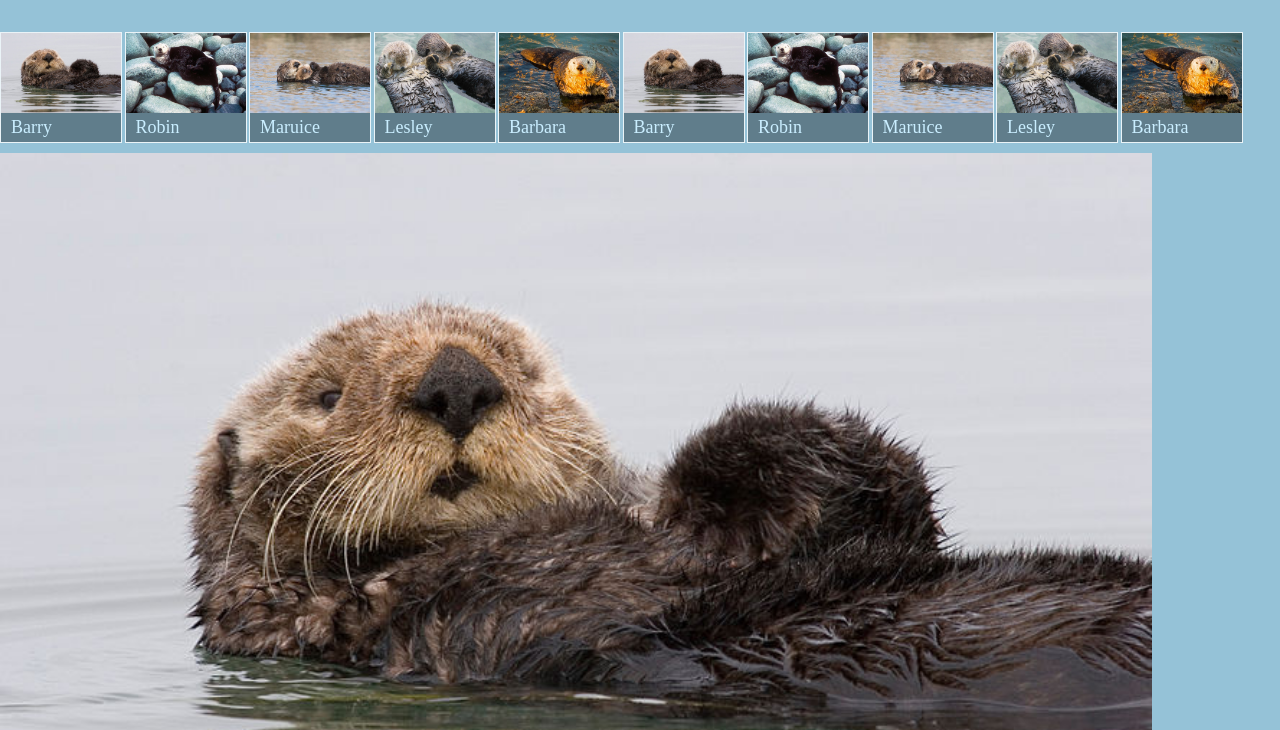
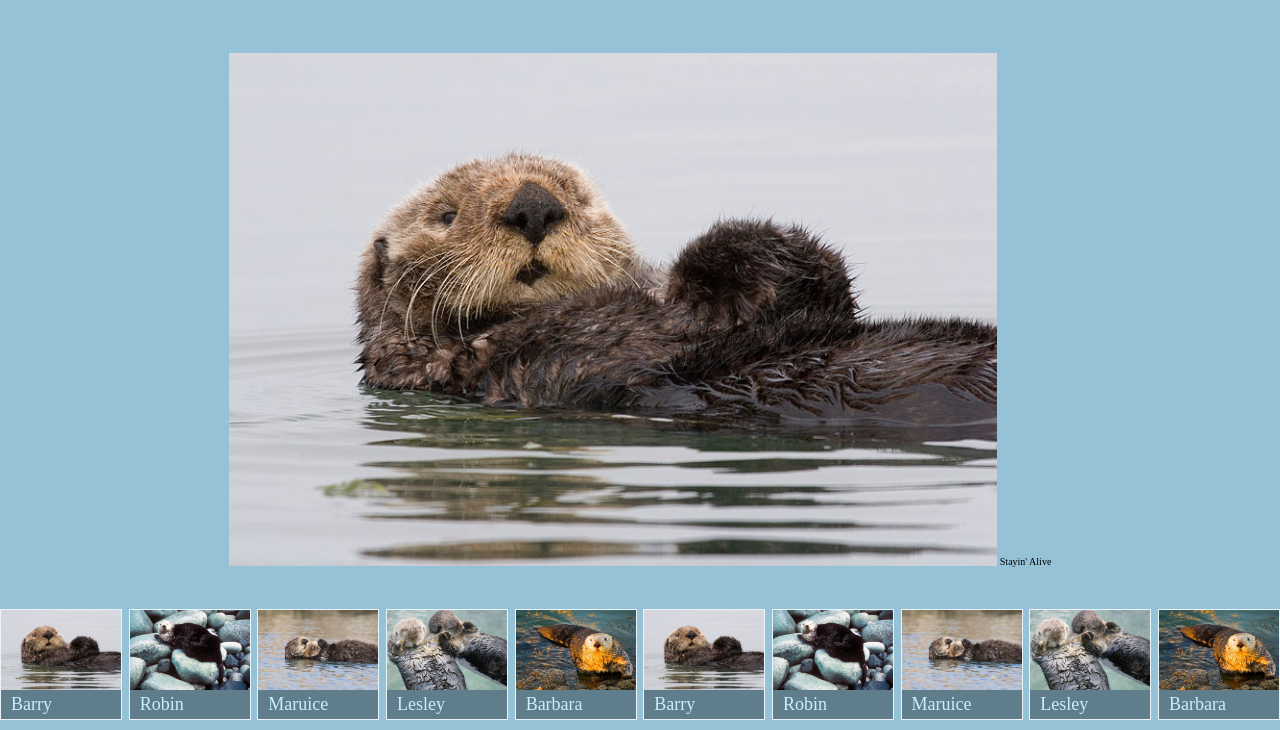
Before and after one commit to aqm1970/front-end-dev-book, a plain HTML site: page ottergram/index.html in a window 1280 px wide. Shown: the part 70-800 px from the top of the page. Drawn offline with nearby package versions, Linux system fonts and the light colour scheme.

Commit message:
Added flexbox

```diff
--- a/ottergram/index.html
+++ b/ottergram/index.html
@@ -9,9 +9,10 @@
 </head>
 
 <body>
-  <header>
+  <header class="main-header">
     <h1 class="logo-text">ottergram</h1>
   </header>
+  <main class="main-content">
     <ul class="thumbnail-list">
       <li class="thumbnail-item">
         <a href="#">
@@ -76,9 +77,13 @@
     </ul>
 
     <div class="detail-image-container">
+      <div class="detail-image-frame">
         <img class="detail-image" src="img/otter1.jpg" alt="">
         <span class="detail-image-title">Stayin' Alive</span>
       </div>
+    </div>
+  </main>
 
 </body>
+
 </html>
--- a/ottergram/stylesheets/styles.css
+++ b/ottergram/stylesheets/styles.css
@@ -9,13 +9,24 @@
   font-style: normal;
 }
 
+html, body {
+  height: 100%;
+}
+
 body {
+  display: flex;
+  flex-direction: column;
+
   font-size: 10px;
   background: rgb(149, 194, 215);
 }
 
 a {
   text-decoration: none;
+}
+
+.main-header {
+  flex: 0 1 auto;
 }
 
 .logo-text {
@@ -27,18 +38,25 @@ a {
   font-size: 37px;
 }
 
-.thumbnail-item + .thumbnail-item {
-  margin-top: 10px;
+.main-content {
+  flex: 1 1 auto;
+  display: flex;
+  flex-direction: column;
 }
 
 .thumbnail-item {
   display: inline-block;
-  width: 120px;
+  min-width: 120px;
+  max-width: 120px;
   border: 1px solid rgb(100%, 100%, 100%);
   border: 1px solid rgba(100%, 100%, 100%, 0.8);
 }
 
 .thumbnail-list {
+  flex: 0 1 auto;
+  order: 2;
+  display: flex;
+  justify-content: space-between;
   list-style: none;
   padding: 0;
 
@@ -62,6 +80,17 @@ a {
   font-size: 18px;
 }
 
+.detail-image-container {
+  flex: 1 1 auto;
+  display: flex;
+  justify-content: center;
+  align-items: center;
+}
+
+.detail-image-frame {
+  text-align: center;
+}
+
 .detail-image {
   width: 90%;
 }
```
Lines whose indentation alone changed are shown as unchanged.
